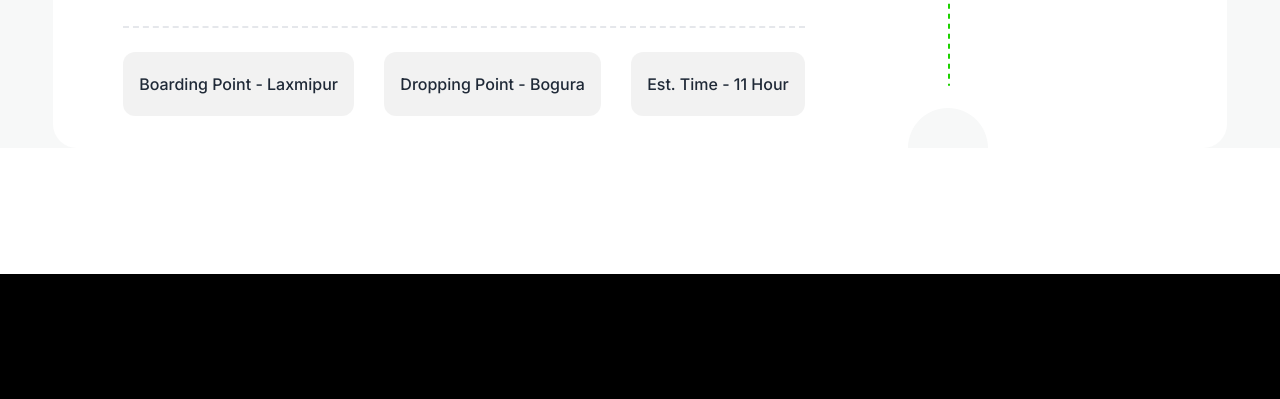
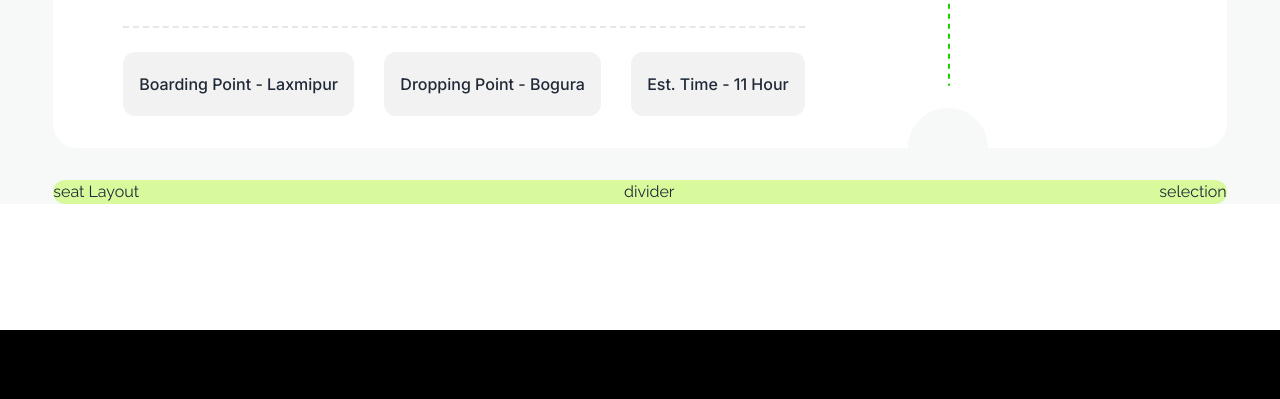
Before and after one commit to imran2024bd/B9A5-smart-ticketing-calculation, a plain HTML site: page index.html in a window 1280 px wide. Shown: the part 2047-2446 px from the top of the page. Drawn offline with nearby package versions, Linux system fonts and the light colour scheme; files whose address does not match are found by name.

Commit message:
seat Layout amd selection in progress

```diff
--- a/index.html
+++ b/index.html
@@ -211,9 +211,13 @@
           </p>
         </div>
       </div>
+      <!-- seat Layout amd selection -->
+      <div class="container mx-auto bg-lime-200 flex flex-col lg:flex-row justify-between mt-8 rounded-3xl lg:w-11/12">
+        <div>seat Layout</div>
+        <div>divider</div>
+        <div>selection</div>
+      </div>
     </section>
-
-
   </main>
   <footer class="bg-black text-white mx-auto mt-32">
     <div class="w-11/12 mx-auto container">
```
